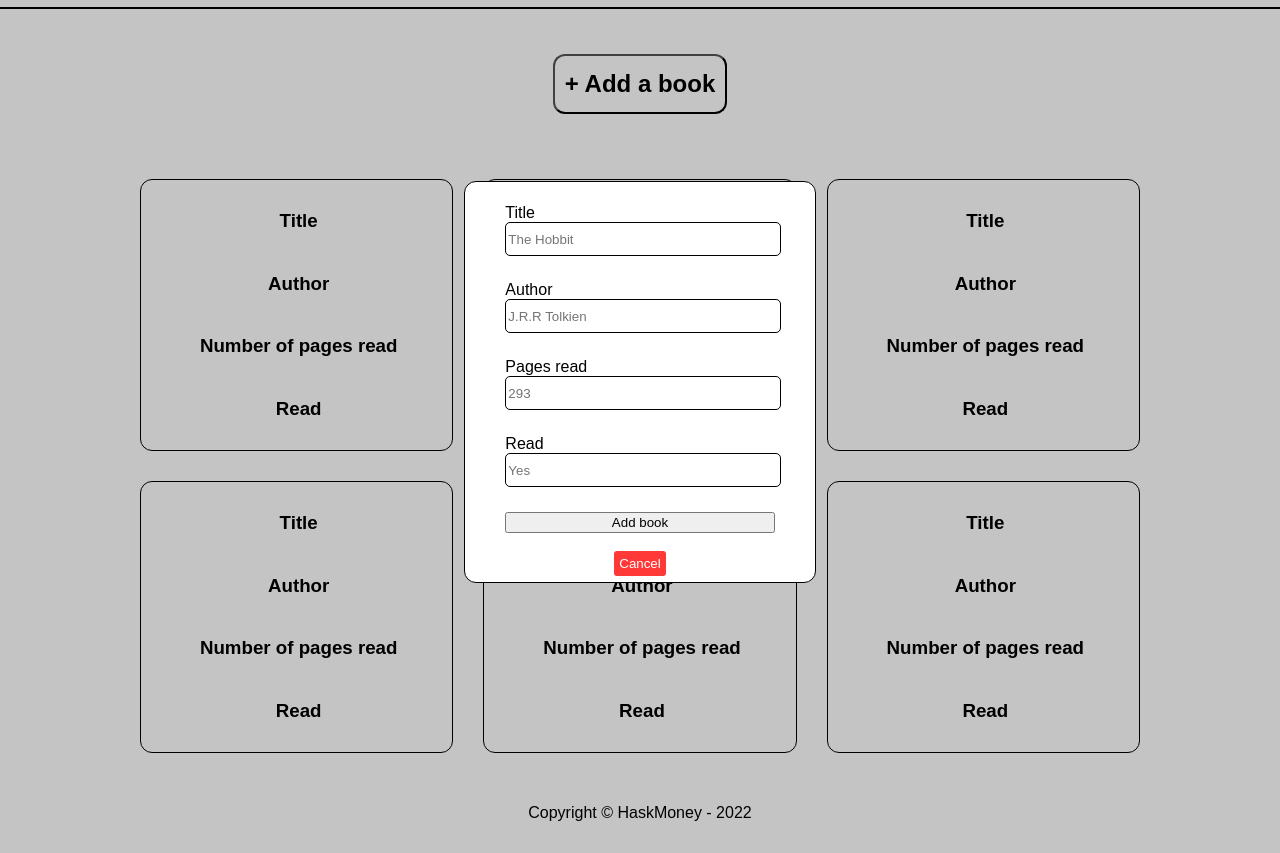
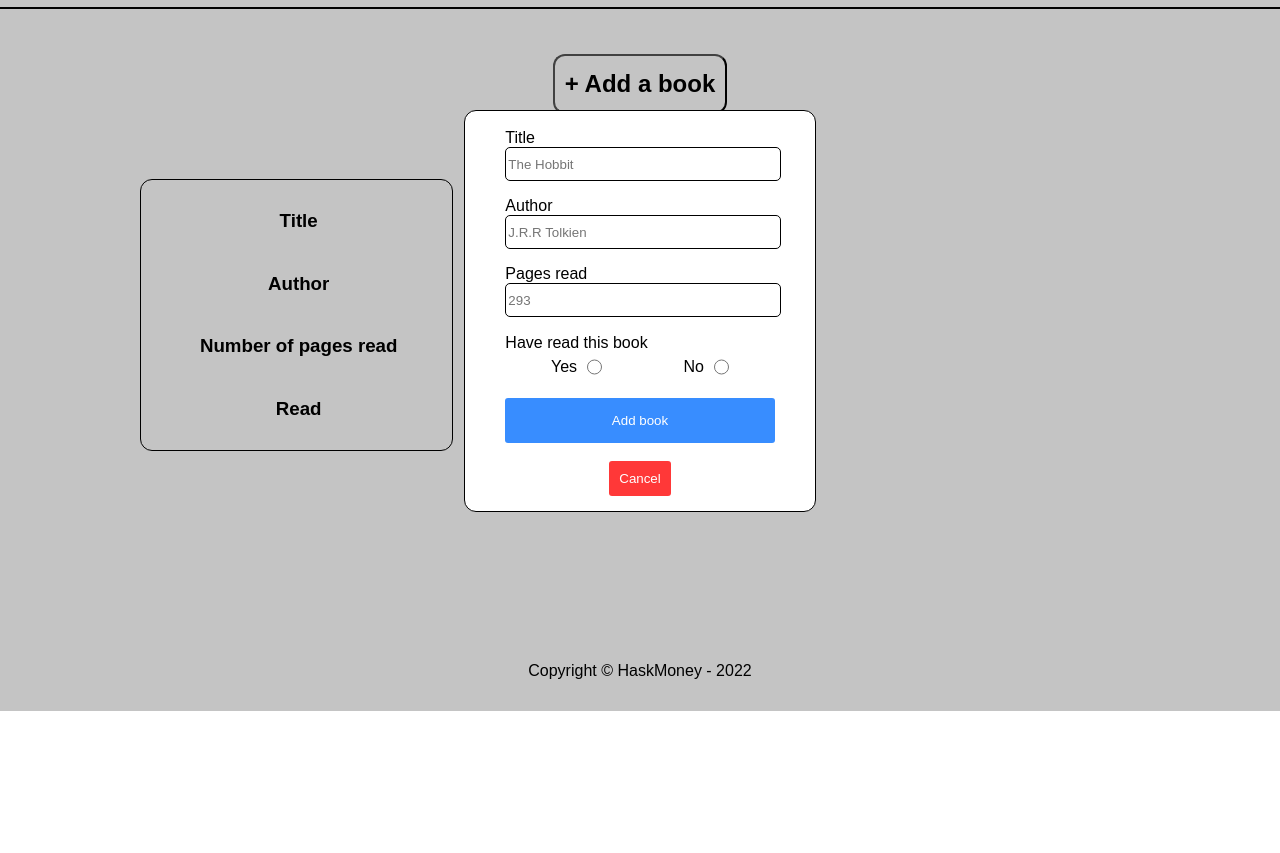
Before and after one commit to AwesomenessXP/library, a plain HTML site: page index.html in a window 1280 px wide. Both pictures are taken after a click on the button "+ Add a book". Shown: the part 89-942 px from the top of the page. After the commit the page ends 800 px from the top, so only its background shows below. Drawn offline with Linux system fonts and the light colour scheme.

Commit message:
added multiple choice

```diff
--- a/index.html
+++ b/index.html
@@ -28,8 +28,19 @@
                             <input class="input" type="number" id="title" name="title" placeholder = "293" required>
                         </div>
                         <div>
-                            <label for="isRead">Read</label>
-                            <input class="input" type='text' id="isRead" name="isRead" placeholder = "Yes" required>
+                            <p>Have read this book</p>
+
+                            <div id="choices">
+                                <div>
+                                    <label for="yes">Yes</label>
+                                    <input class="multiple-choice" type='radio' name="yes" value="Yes">
+                                </div>
+
+                                <div>
+                                    <label for="no">No</label>
+                                    <input class="multiple-choice" type='radio' name="no" value="no">
+                                </div>
+                            </div>
                         </div>
                         <button type="submit" id="submit-btn">Add book</button>
                     </form>
@@ -60,42 +71,6 @@
                         <h3 id="pages">Number of pages read</h3>
                         <h3 id="read">Read</h3>
                     </div>
-                    <div class="book">
-                        <h3 id="title">Title</h3>
-                        <h3 id="author">Author</h3>
-                        <h3 id="pages">Number of pages read</h3>
-                        <h3 id="read">Read</h3>
-                    </div>
-                    <div class="book">
-                        <h3 id="title">Title</h3>
-                        <h3 id="author">Author</h3>
-                        <h3 id="pages">Number of pages read</h3>
-                        <h3 id="read">Read</h3>
-                    </div>
-                    <div class="book">
-                        <h3 id="title">Title</h3>
-                        <h3 id="author">Author</h3>
-                        <h3 id="pages">Number of pages read</h3>
-                        <h3 id="read">Read</h3>
-                    </div>
-                    <div class="book">
-                        <h3 id="title">Title</h3>
-                        <h3 id="author">Author</h3>
-                        <h3 id="pages">Number of pages read</h3>
-                        <h3 id="read">Read</h3>
-                    </div>
-                    <div class="book">
-                        <h3 id="title">Title</h3>
-                        <h3 id="author">Author</h3>
-                        <h3 id="pages">Number of pages read</h3>
-                        <h3 id="read">Read</h3>
-                    </div>
-                    <!-- <div class="book">
-                        <h3 id="title">Title</h3>
-                        <h3 id="author">Author</h3>
-                        <h3 id="pages">Number of pages read</h3>
-                        <h3 id="read">Read</h3>
-                    </div> -->
                 </div>
             </div>
 
--- a/library.css
+++ b/library.css
@@ -21,7 +21,7 @@
     display: grid;
     padding: 20px;
     width: 1000px;
-    grid-template-columns: repeat(auto-fit, minmax(300px, 1fr));
+    grid-template-columns: repeat(auto-fill, minmax(300px, 1fr));
     gap: 30px;
 }
 
@@ -67,10 +67,26 @@
     cursor: pointer;
 }
 
+button:hover {
+    cursor: pointer;
+}
+
+#submit-btn {
+    background-color: rgba(0, 110, 255, 0.781);
+    color: white;
+    border-radius: var(--btn-border-rad);
+    border: none;
+    padding: 15px;
+}
+
 #cancel-button {
     background-color: rgba(255, 0, 0, 0.781);
     color: white;
-    border-radius: 3px;
+    border-radius: var(--btn-border-rad);
     border: none;
-    padding: 5px;
+    padding: 10px;
 }
+
+#cancel-button-container {
+    padding: 10px 10px 15px 10px;
+}
--- a/main.js
+++ b/main.js
@@ -30,6 +30,7 @@ function Book(title, author, pageNum, isRead) { // the constructor
 // }
 
 function renderPopUp () {
+    popupWindow.style.display = 'grid';
     popup.style.display = 'flex';
     popup.style.backgroundColor = 'rgba(0, 0, 0, 0.233)';
     popup.style.zIndex = '100';
@@ -37,12 +38,14 @@ function renderPopUp () {
 
 function closePopUp () {
     popup.style.display = 'none';
+    popupWindow.style.display = 'none';
 }
 
 // ------------------------------ EVENT LISTENERS -------------------
 
 window.addEventListener('load', () => {
     popup.style.display = 'none';
+    popupWindow.style.display = 'none';
 });
 
 addBookBtn.addEventListener('click', () => {
--- a/popup.css
+++ b/popup.css
@@ -1,6 +1,6 @@
 #popup {
+    display: none;
     position: absolute;
-    display: flex;
     align-items: center;
     justify-content: center;
     width: 100%;
@@ -9,7 +9,7 @@
 }
 
 #popup-window {
-    display: grid;
+    display: none;
     grid-template: 10fr 1fr / 1fr;
     height: 400px;
     width: 350px;
@@ -39,3 +39,20 @@ input {
     border: 1px solid;
     border-radius: 5px;
 }
+
+.multiple-choice {
+    width: 15px;
+}
+
+#choices, #choices * {
+    display: flex;
+    justify-content: space-around;
+    align-items: center;
+    margin: 0 5px 0 5px;
+}
+
+.multiple-choice:after {
+    content: "";
+    position: absolute;
+    display: none;
+}
--- a/style.css
+++ b/style.css
@@ -1,6 +1,7 @@
 :root {
     --font-type: sans-serif;
     --default-radius: 12px;
+    --btn-border-rad: 3px;
 }
 
 * {
```
